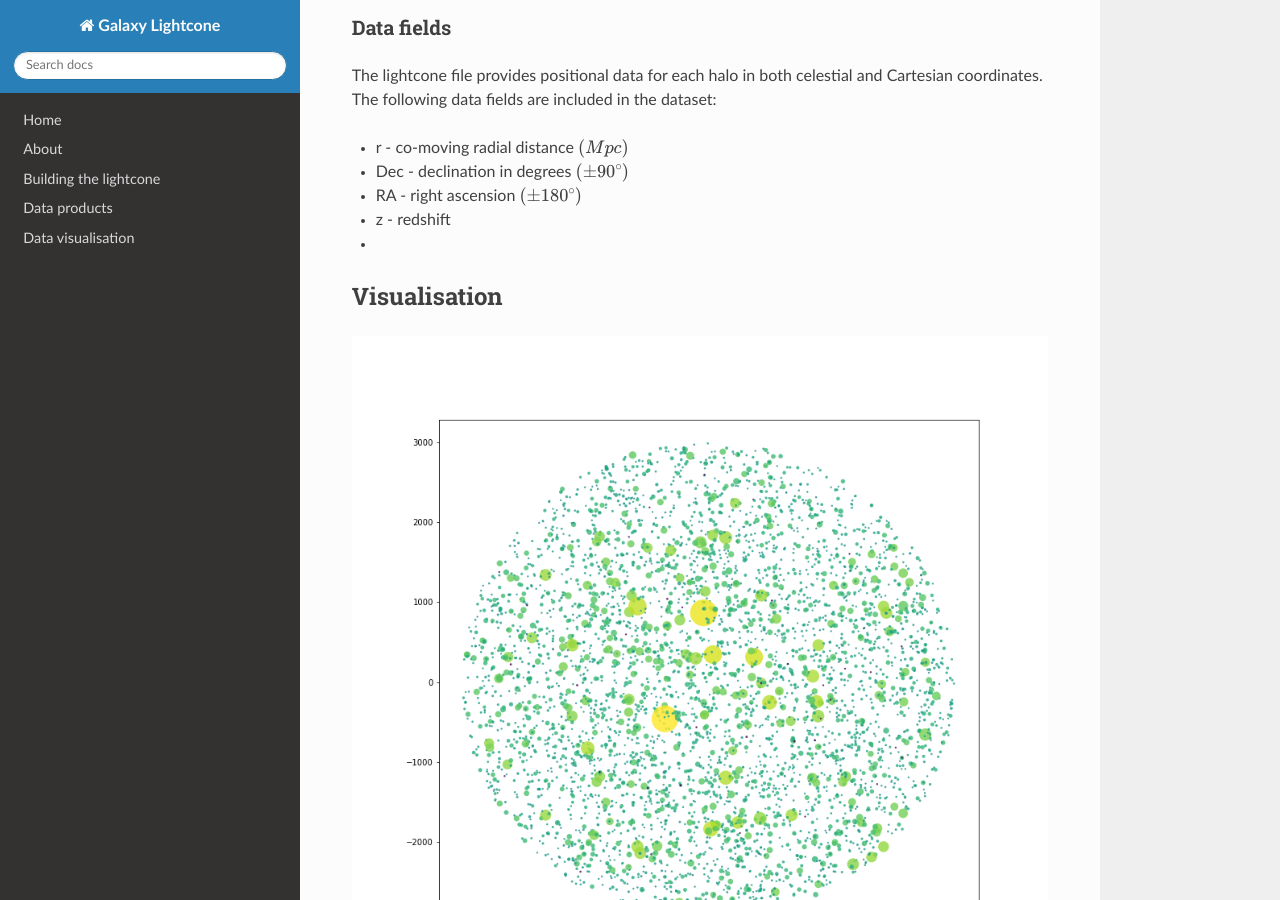
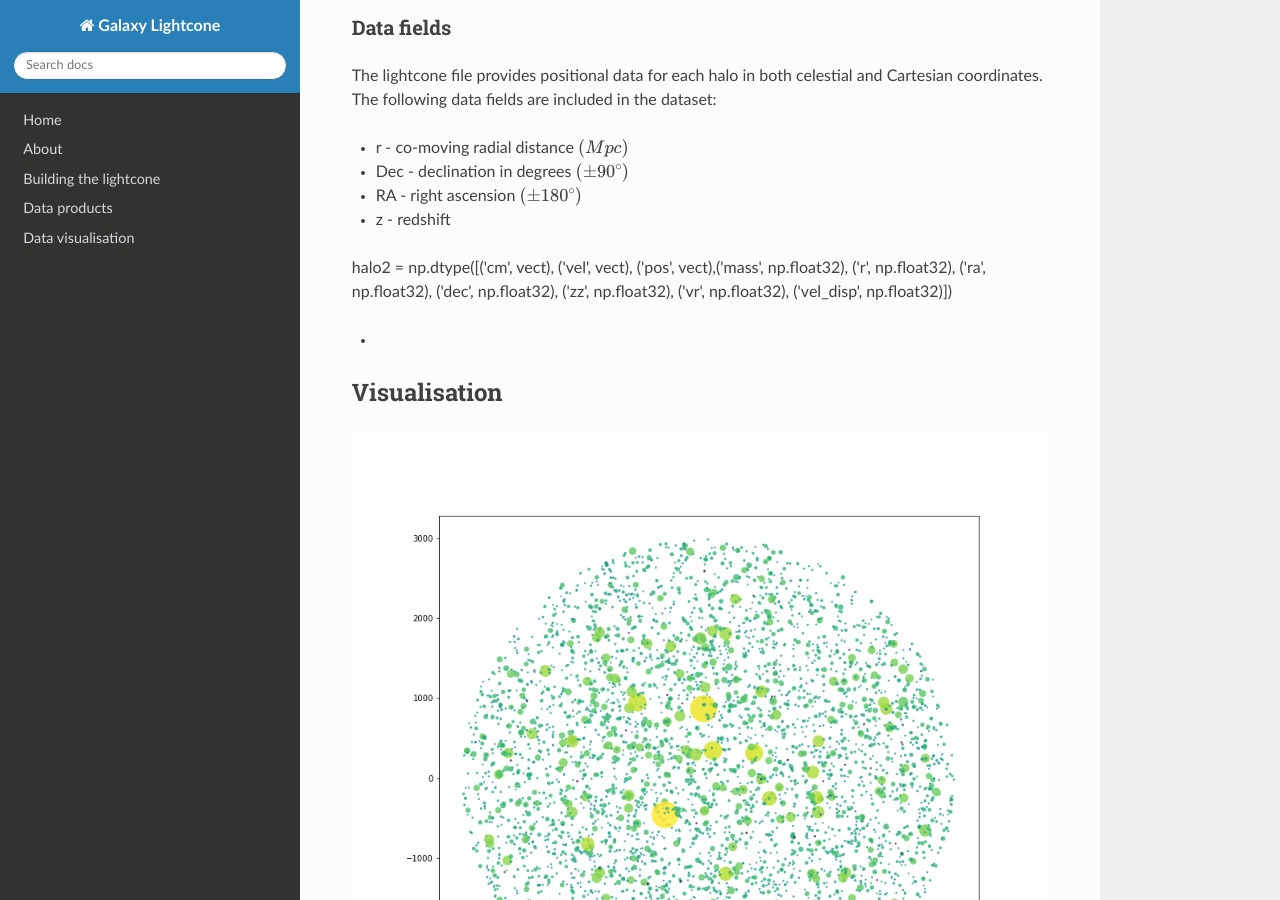
Before and after one commit to rajbooth/Lightcone, an MkDocs documentation site: the page built from docs/halo_lightcone.md, in a window 1280 px wide and 900 px high, scrolled down 774 px. Built offline with MkDocs 1.6.1, drawn with Linux system fonts in a browser that asks for light colours; nearby versions of some CDN libraries; formulas are drawn with MathJax 3.

Commit message:
docs/halo_lightcone.md updated from https://stackedit.io/

```diff
--- a/docs/halo_lightcone.md
+++ b/docs/halo_lightcone.md
@@ -25,10 +25,13 @@ The lightcone file provides positional data for each halo in both celestial and
 * RA - right ascension  $(\pm 180^\circ)$
 * z - redshift
 
+halo2 = np.dtype([('cm', vect), ('vel', vect), ('pos', vect),('mass', np.float32), ('r', np.float32), ('ra', np.float32), ('dec', np.float32), ('zz', np.float32), ('vr', np.float32), ('vel_disp', np.float32)])
+
 *
 ## Visualisation
 ![enter image description here](https://raw.githubusercontent.com/rajbooth/Lightcone/master/images/Halo_lightcone.png)
 
 <!--stackedit_data:
-eyJoaXN0b3J5IjpbLTc3NjA5NTQyMiwxOTI4NjUzMjMyXX0=
+eyJoaXN0b3J5IjpbLTMxNzY1NDkyNywtNzc2MDk1NDIyLDE5Mj
+g2NTMyMzJdfQ==
 -->
```
